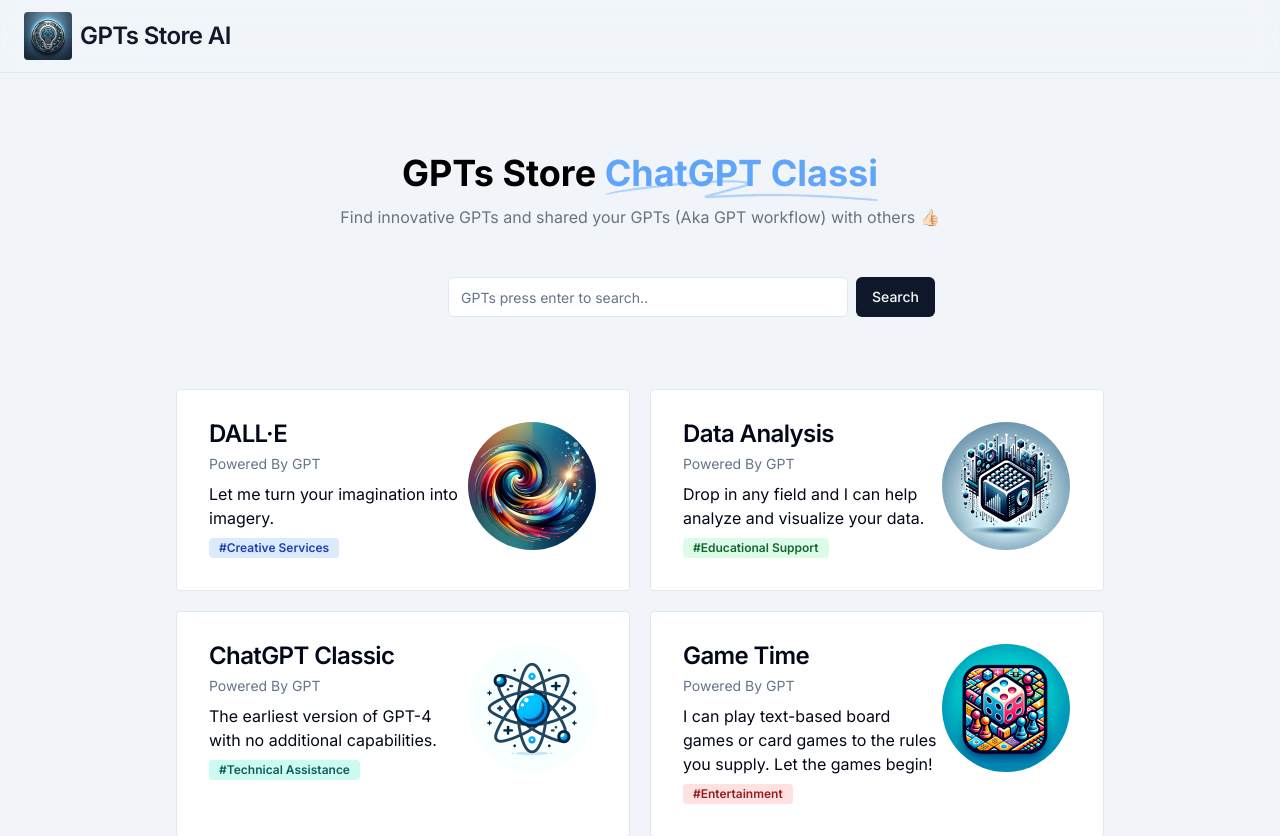
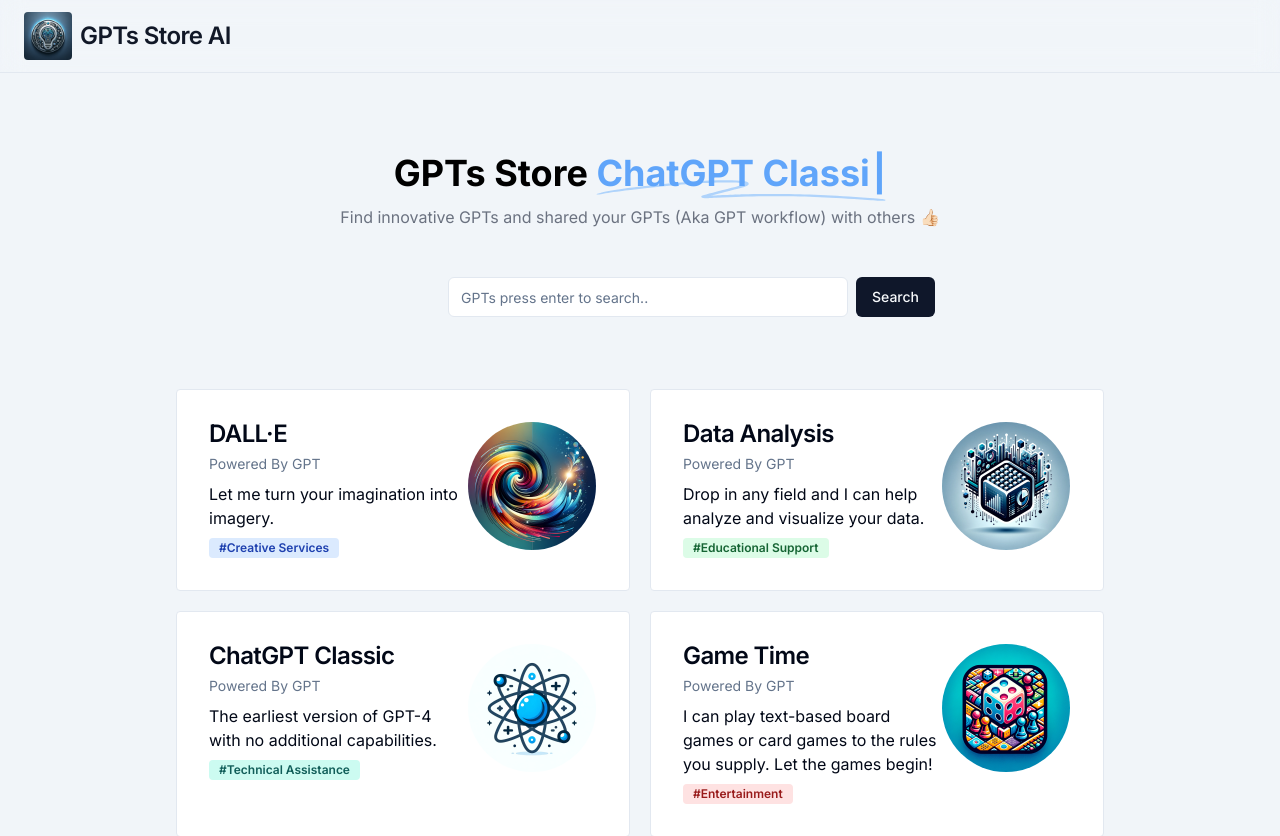
Before and after one commit to RunnningDogg/magic-creator-ai, a Next.js app: page / in a window 1280 px wide. Shown: the top 836 px of the page. Built offline with nearby package versions, Linux system fonts and the light colour scheme.

Commit message:
feature type writer

```diff
--- /dev/null
+++ b/src/components/ui-tony/type-writer.module.css
@@ -0,0 +1,15 @@
+@keyframes blink-cursor {
+  from,
+  to {
+    opacity: 1;
+  }
+  50% {
+    opacity: 0;
+  }
+}
+
+.typewriter::after {
+  margin-left: 3px;
+  content: "|";
+  animation: blink-cursor 1.3s infinite step-start;
+}
--- a/src/components/ui-tony/type-writer.tsx
+++ b/src/components/ui-tony/type-writer.tsx
@@ -1,7 +1,7 @@
 "use client";
 import { cn } from "@/lib/utils";
 import React, { useEffect, useState } from "react";
-
+import styles from "./type-writer.module.css";
 type Props = {
   textArray: string[];
   className?: string;
@@ -59,7 +59,12 @@
 
   return (
     <span
-      className={cn("text-4xl font-bold text-blue-400 ", className)}
+      className={cn(
+        "text-4xl font-bold text-blue-400 ",
+        // repeat-infinite after:ml-0.5 after:content-['|']
+        styles["typewriter"],
+        className,
+      )}
       {...props}
     >
       {displayedText}
```
